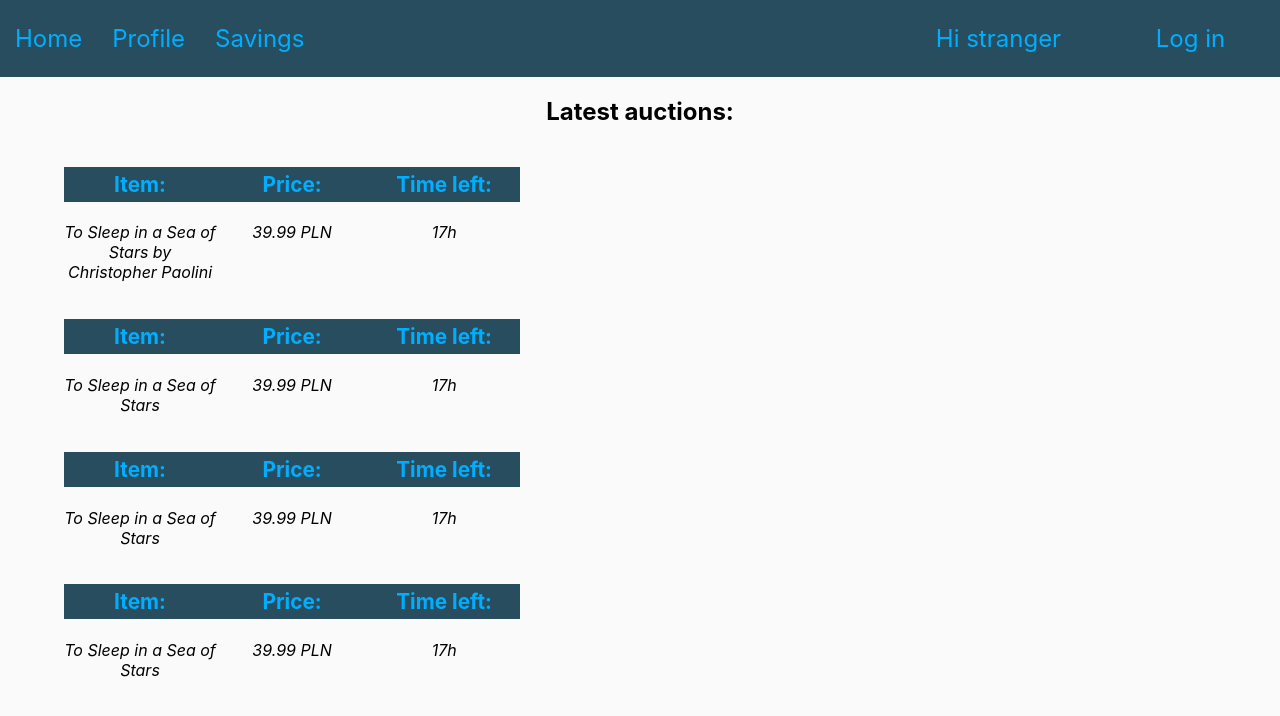
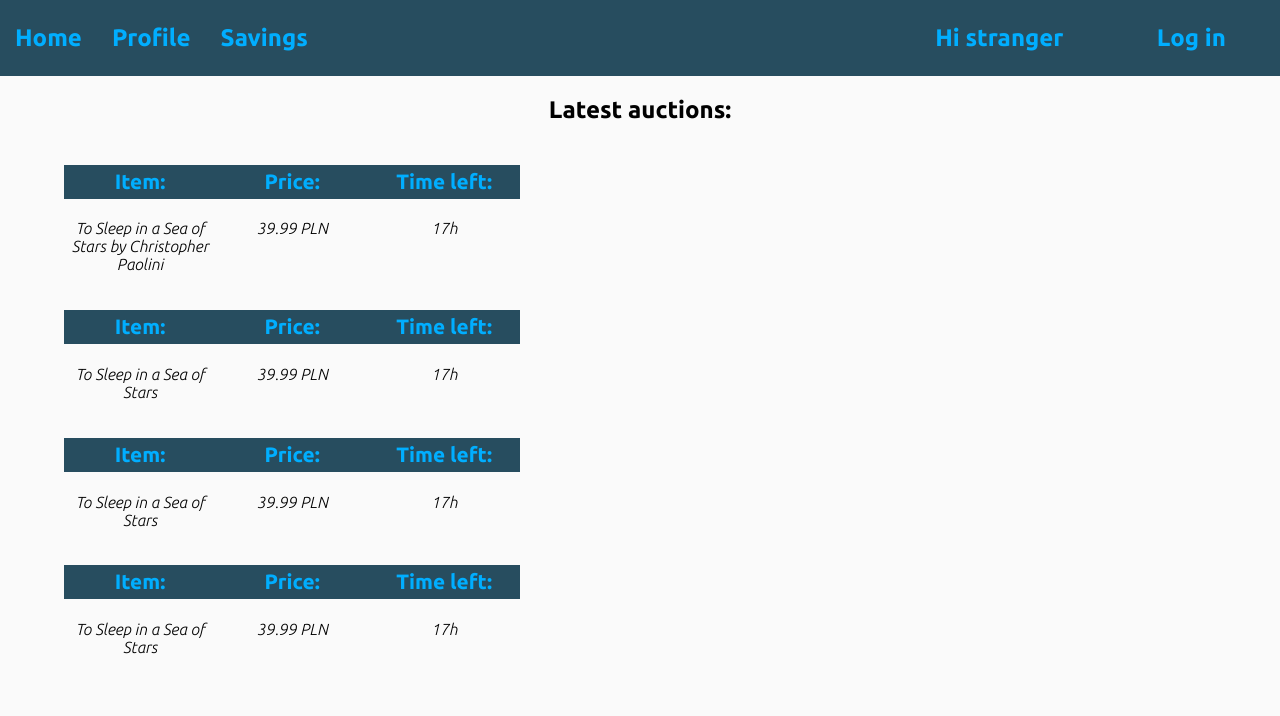
Before and after one commit to Vulpie/quick-auctions, a React (Create React App) app in the folder client/: page / in a window 1280 px wide. Shown: the top 716 px of the page. Built offline with nearby package versions, Linux system fonts and the light colour scheme; no server answers.

Commit message:
styles; add ubuntu font

```diff
--- a/client/src/style/App.scss
+++ b/client/src/style/App.scss
@@ -3,7 +3,10 @@
 @use "views/profile";
 @use "views/home";
 
+@import url('https://fonts.googleapis.com/css2?family=Ubuntu:ital,wght@0,300;0,700;1,300&display=swap');
+
 .App {
+	font-family: 'Ubuntu', sans-serif;
 	height: 100vh;
 	width: 100vw;
 	overflow-x: hidden;
--- a/client/src/style/Static/_header.scss
+++ b/client/src/style/Static/_header.scss
@@ -8,6 +8,7 @@
 		background-color: variables.$main;
 		color: variables.$accents;
 		font-size: 1.5rem;
+		font-weight: 700;
 		&__navbar {
 			width: 70%;
 			display: flex;
```
